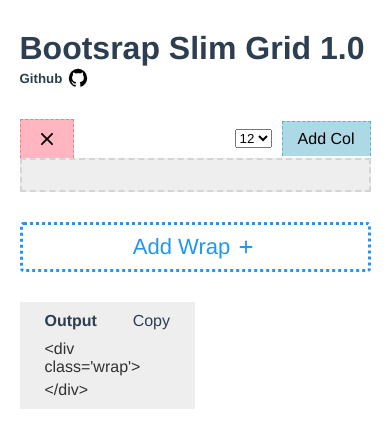
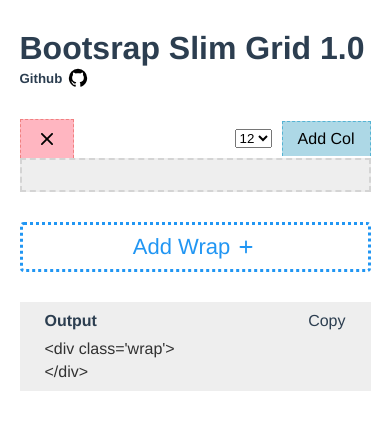
Before and after one commit to weburco/css-slim-grid, a Vue app: page / in a window 390 px wide. Shown: the top 448 px of the page. Built offline with nearby package versions, Linux system fonts and the light colour scheme.

Commit message:
Update App.vue

```diff
--- a/src/App.vue
+++ b/src/App.vue
@@ -51,7 +51,7 @@
       </div>
     </div>
     <div class="wrap">
-      <div class="bg-output col-6 col-sm-12">
+      <div class="bg-output col-6 col-sm-12 col-xs-12">
         <div class="d-flex" style="justify-content:space-between;">
           <h4>Output</h4>
           <div style="cursor:pointer" @click="copyOutput" ref="copyElement">Copy</div>
```
